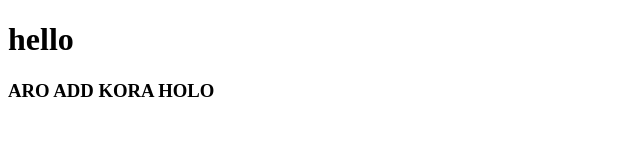
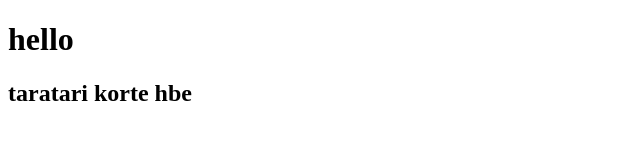
Before and after one commit to Silmaverse/Git_branche_practice, a plain HTML site: page index.html in a window 1280 px wide. Shown: the whole page, without its empty margins (0-640 px from the left). Drawn offline with Linux system fonts and the light colour scheme.

Commit message:
Apply dev_3 changes to index.html

```diff
--- a/index.html
+++ b/index.html
@@ -7,6 +7,6 @@
 </head>
 <body>
     <h1>hello</h1>
-    <h3>ARO ADD KORA HOLO</h3>
+    <h2>taratari korte hbe</h2>
 </body>
 </html>
```
